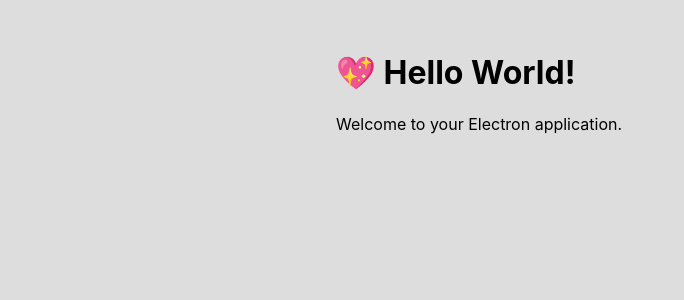
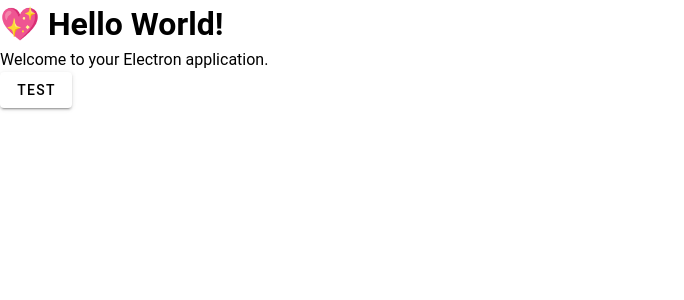
Before and after one commit to Flupinochan/FrameResizer2, a Vue app: page / in a window 1280 px wide. Shown: the top 300 px of the page, without its empty margins (0-684 px from the left). Built offline with nearby package versions, Linux system fonts and the light colour scheme.

Commit message:
add system theme

```diff
--- a/index.html
+++ b/index.html
@@ -7,7 +7,6 @@
       http-equiv="Content-Security-Policy"
       content="script-src 'self' 'unsafe-inline';"
     />
-    <link rel="stylesheet" type="text/css" href="./src/index.css" />
   </head>
 
   <body>
--- a/package.json
+++ b/package.json
@@ -40,10 +40,12 @@
     "eslint-plugin-oxlint": "^1.39.0",
     "eslint-plugin-vue": "^10.7.0",
     "typescript": "~5.9.3",
-    "vite": "^7.3.1"
+    "vite": "^7.3.1",
+    "vite-plugin-vuetify": "^2.1.2"
   },
   "dependencies": {
     "electron-squirrel-startup": "^1.0.1",
-    "vue": "^3.5.26"
+    "vue": "^3.5.26",
+    "vuetify": "^3.11.6"
   }
 }
--- a/src/App.vue
+++ b/src/App.vue
@@ -1,6 +1,7 @@
 <template>
   <h1>💖 Hello World!</h1>
   <p>Welcome to your Electron application.</p>
+  <v-btn>test</v-btn>
 </template>
 
 <script setup>
--- a/src/index.css
+++ /dev/null
@@ -1,22 +0,0 @@
-body {
-  font-family:
-    -apple-system, BlinkMacSystemFont, "Segoe UI", Roboto, Helvetica, Arial,
-    sans-serif;
-  margin: auto;
-  max-width: 38rem;
-  padding: 2rem;
-}
-
-@media (prefers-color-scheme: dark) {
-  body {
-    background: #333;
-    color: white;
-  }
-}
-
-@media (prefers-color-scheme: light) {
-  body {
-    background: #ddd;
-    color: black;
-  }
-}
--- /dev/null
+++ b/src/ipc.ts
@@ -0,0 +1 @@
+export const EVENT_THEME_CHANGED = "theme-changed";
--- a/src/renderer.ts
+++ b/src/renderer.ts
@@ -1,4 +1,21 @@
 import { createApp } from "vue";
+
+// Vuetify
+import { createVuetify } from "vuetify";
+import * as components from "vuetify/components";
+import * as directives from "vuetify/directives";
+import "vuetify/styles";
+
 import App from "./App.vue";
 
-createApp(App).mount("#app");
+const vuetify = createVuetify({
+  components,
+  directives,
+});
+
+createApp(App).use(vuetify).mount("#app");
+
+// テーマ検知
+window.electron.onThemeChanged((isDark: boolean) => {
+  vuetify.theme.global.name.value = isDark ? "dark" : "light";
+});
--- a/vite.renderer.config.ts
+++ b/vite.renderer.config.ts
@@ -1,7 +1,8 @@
 import vue from "@vitejs/plugin-vue";
 import { defineConfig } from "vite";
+import vuetify from "vite-plugin-vuetify";
 
 // https://vitejs.dev/config
 export default defineConfig({
-  plugins: [vue()],
+  plugins: [vue(), vuetify({ autoImport: true })],
 });
```
Also changed, not shown: src/main.ts (+18 -3 lines), src/preload.ts (+9 -2 lines), types/electron.d.ts (added, +10 -0 lines), 1 other file (tests, documents, lock files or other folders).
